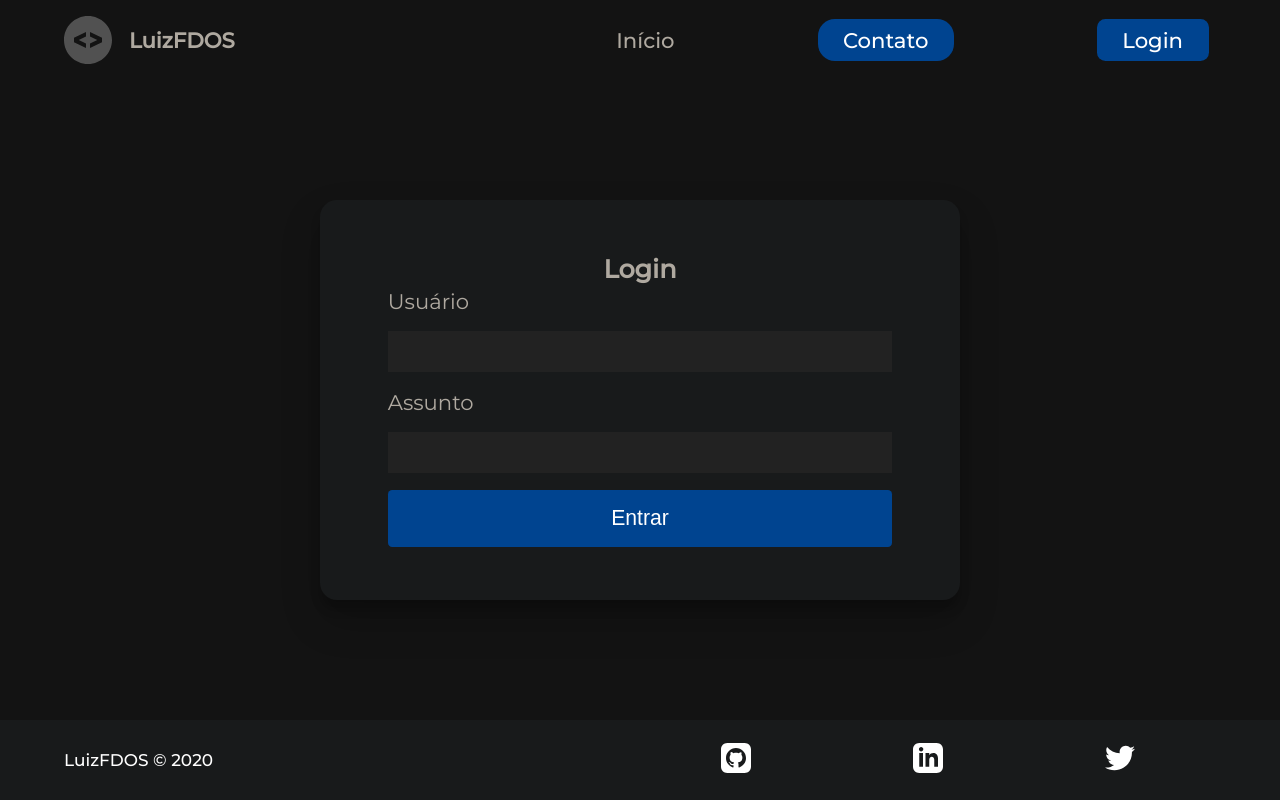
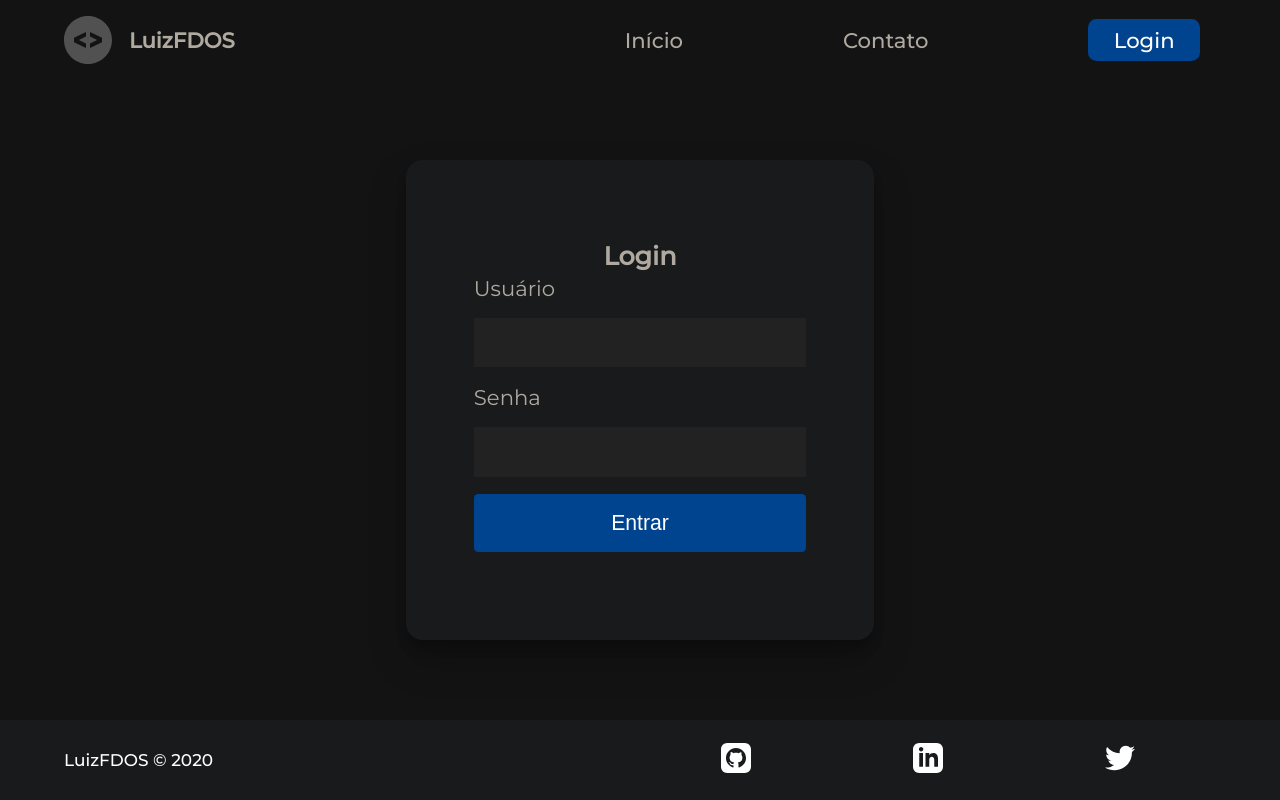
Before and after one commit to luizfdos/teste-lbn, a PHP site: page /login/ in a window 1280 px wide. Run offline with PHP 8.4, Linux system fonts and the light colour scheme.

Commit message:
add login

```diff
--- a/contact/index.html
+++ b/contact/index.html
@@ -11,7 +11,7 @@
     <link href="https://fonts.googleapis.com/css2?family=Montserrat:wght@400;500&display=swap" rel="stylesheet">
     <meta name="robots" content="index, follow">
     <link rel="stylesheet" href="../styles/styles.css">
-    <link rel="shortcut icon" href="../assets/icons/code.svg" type="image/x-icon">
+    <link type="image/png" href="favicon.ico" rel="shortcut icon">
     <title>LuizFDOS | Web Developer</title>
   </head>
 <body>
--- a/index.html
+++ b/index.html
@@ -11,7 +11,7 @@
     <link href="https://fonts.googleapis.com/css2?family=Montserrat:wght@400;500&display=swap" rel="stylesheet">
     <meta name="robots" content="index, follow">
     <link rel="stylesheet" href="./styles/styles.css">
-    <link rel="shortcut icon" href="./assets/icons/code.svg" type="image/x-icon">
+    <link type="image/png" href="favicon.ico" rel="shortcut icon">
     <title>LuizFDOS | Web Developer</title>
   </head>
 <body>
--- a/login/index.html
+++ b/login/index.php
@@ -1,5 +1,8 @@
 <!DOCTYPE html>
-<html lang="en">
+<?php
+session_start();
+?>
+<html lang="pt-br">
   <head>
     <meta charset="UTF-8">
     <meta name="viewport" content="width=device-width, initial-scale=1.0">
@@ -11,8 +14,8 @@
     <link href="https://fonts.googleapis.com/css2?family=Montserrat:wght@400;500&display=swap" rel="stylesheet">
     <meta name="robots" content="index, follow">
     <link rel="stylesheet" href="../styles/styles.css">
-    <link rel="shortcut icon" href="../assets/icons/code.svg" type="image/x-icon">
-    <title>LuizFDOS | Web Developer</title>
+    <link type="image/png" href="favicon.ico" rel="shortcut icon">
+    <title>Login</title>
   </head>
 <body>
   <header class="main-head">
@@ -23,19 +26,29 @@
       </div>
       <ul>
         <li><a href="../">Início</a></li>
-        <li><a href="index.html" class="active">Contato</a></li>
-        <li><a class="login active">Login</a></li>
+        <li><a href="../contato/" class="">Contato</a></li>
+        <li><a class="login active" href="./login/">Login</a></li>
       </ul>
     </nav>
   </header>
   <section class="form-section login">
-    <form action=""
+    <form action="../login.php"
     method="POST">
       <h1>Login</h1>
+      <?php
+      if(isset($_SESSION['nao_autenticado'])):
+      ?>
+      <div class="notification error">
+        <p>ERRO: Usuário ou senha inválidos.</p>
+      </div>
+      <?php
+      endif;
+      unset($_SESSION['nao_autenticado']);
+      ?>
       <label for="user">Usuário</label>
-      <input type="text" name="name" id="name" required>
-      <label for="subject">Assunto</label>
-      <input type="text" name="subject" id="subject" required>
+      <input type="text" name="user" id="user" required>
+      <label for="password">Senha</label>
+      <input type="password" name="password" id="password" required>
       <button type="submit">Entrar</button>
     </form>
   </section>
--- /dev/null
+++ b/logout.php
@@ -0,0 +1,6 @@
+<?php
+session_start();
+session_destroy();
+header('Location: index.html');
+exit();
+?>
--- a/styles/_contact.scss
+++ b/styles/_contact.scss
@@ -1,9 +1,10 @@
 .form-section {
-  min-height: 80vh;
+  height: 80vh;
   @include flex(center, center, row);
   color: $gray-text;
   form {
-    width: 50vw;
+    max-width: 715px;
+    max-height: 75vh;
     p {
       margin-top: 1rem;
       font-size: 2.3rem;
@@ -36,7 +37,7 @@
     textarea {
       font-family: "Montserrat", sans-serif;
       font-size: 2rem;
-      height: 20rem;
+      height: 15rem;
       resize: none;
     }
     button {
--- a/styles/_login.scss
+++ b/styles/_login.scss
@@ -1,6 +1,24 @@
 .form-section.login form {
-  height: 50vh;
+  height: 100%;
+  max-height: 60vh;
+  max-width: 700;
+  input {
+    padding: 1.5rem;
+  }
+  padding-bottom: 3rem;
   h1 {
     font-size: 3rem;
   }
 }
+
+.notification.error {
+  background-color: crimson;
+  color: white;
+  font-weight: bold;
+  padding: 2rem;
+  border-radius: 0.5rem;
+  margin: 2rem 0rem 3rem 0rem;
+  p {
+    margin: auto;
+  }
+}
--- a/styles/styles.css
+++ b/styles/styles.css
@@ -254,7 +254,7 @@ nav a.active:hover::after {
 }
 
 .form-section {
-  min-height: 80vh;
+  height: 80vh;
   display: -webkit-box;
   display: -ms-flexbox;
   display: flex;
@@ -272,7 +272,8 @@ nav a.active:hover::after {
 }
 
 .form-section form {
-  width: 50vw;
+  max-width: 715px;
+  max-height: 75vh;
   background-color: #181a1b;
   padding: 2rem 8rem;
   -webkit-box-shadow: 0px 10px 10px rgba(0, 0, 0, 0.2), 0px 20px 40px rgba(0, 0, 0, 0.2);
@@ -327,7 +328,7 @@ nav a.active:hover::after {
 .form-section form textarea {
   font-family: "Montserrat", sans-serif;
   font-size: 2rem;
-  height: 20rem;
+  height: 15rem;
   resize: none;
 }
 
@@ -409,11 +410,31 @@ footer img {
 }
 
 .form-section.login form {
-  height: 50vh;
+  height: 100%;
+  max-height: 60vh;
+  max-width: 700;
+  padding-bottom: 3rem;
+}
+
+.form-section.login form input {
+  padding: 1.5rem;
 }
 
 .form-section.login form h1 {
   font-size: 3rem;
+}
+
+.notification.error {
+  background-color: crimson;
+  color: white;
+  font-weight: bold;
+  padding: 2rem;
+  border-radius: 0.5rem;
+  margin: 2rem 0rem 3rem 0rem;
+}
+
+.notification.error p {
+  margin: auto;
 }
 
 @media screen and (max-width: 1332px) {
@@ -506,4 +527,20 @@ footer img {
     font-size: 2.8rem;
   }
 }
+
+@media (max-height: 615px) {
+  footer {
+    display: none;
+  }
+  .form-section.login form {
+    height: 100%;
+    max-height: 100%;
+  }
+}
+
+@media (max-height: 545px) {
+  .form-section.login form {
+    padding: 1rem 2rem;
+  }
+}
 /*# sourceMappingURL=styles.css.map */
--- a/styles/styles.scss
+++ b/styles/styles.scss
@@ -86,3 +86,21 @@ $gray-text: #afa9a0;
     }
   }
 }
+
+@media (max-height: 615px) {
+  footer {
+    display: none;
+  }
+
+  .form-section.login form {
+    height: 100%;
+    max-height: 100%;
+  }
+
+}
+
+@media (max-height: 545px) {
+  .form-section.login form {
+    padding: 1rem 2rem;
+  }
+}
```
Also changed, not shown: connection.php (added, +9 -0 lines), login.php (added, +29 -0 lines), painel.php (added, +7 -0 lines), verify_login.php (added, +7 -0 lines), favicon.ico (added), 1 other file.
